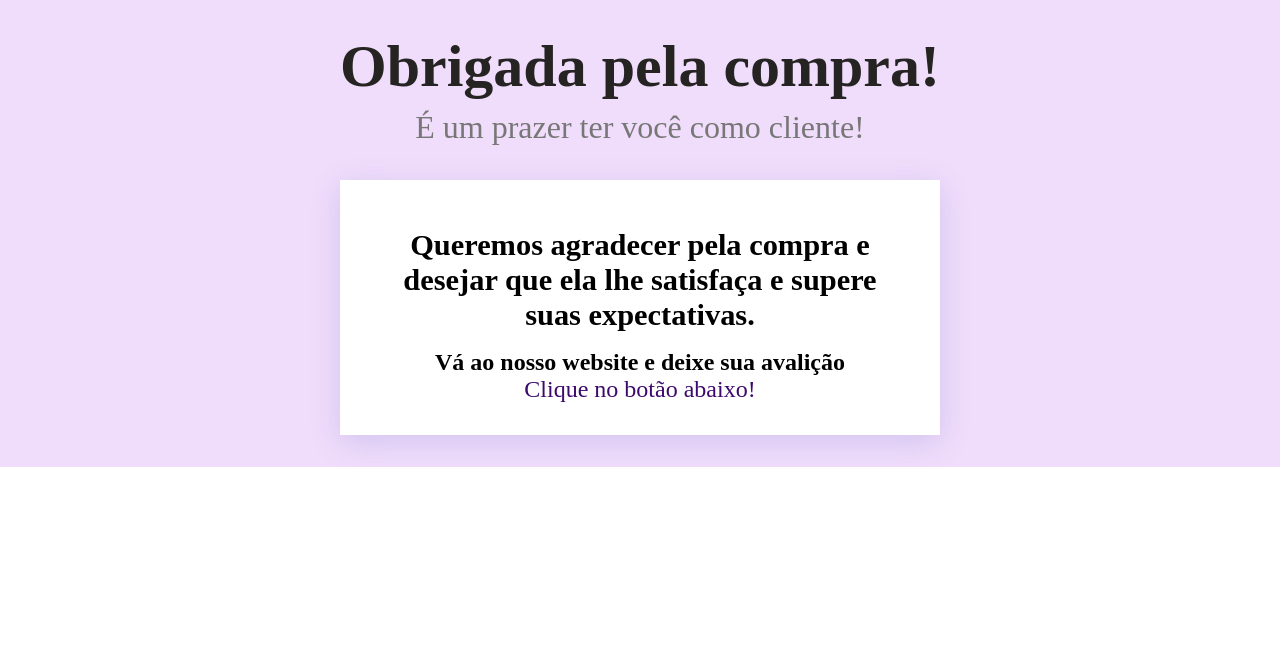
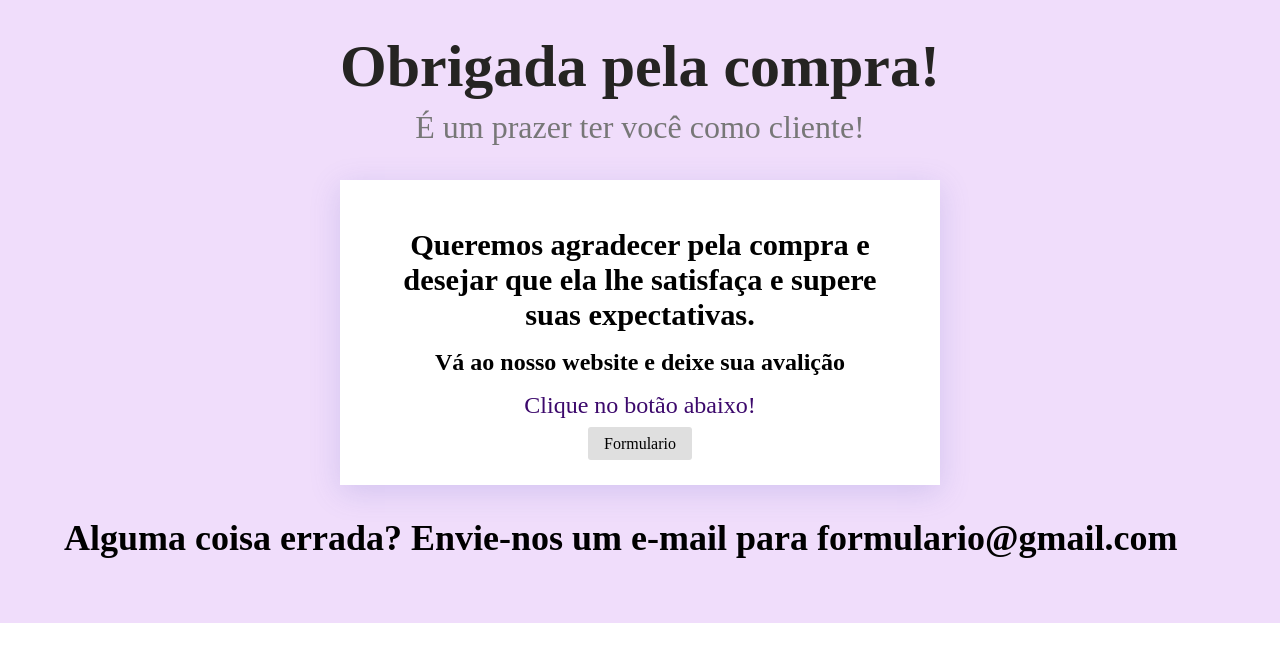
Before and after one commit to dandarabianca/agradecimento-form, a React (Create React App) app: page / in a window 1280 px wide. Shown: the top 662 px of the page. Built offline with nearby package versions, Linux system fonts and the light colour scheme.

Commit message:
Finalizando

```diff
--- a/src/App.jsx
+++ b/src/App.jsx
@@ -1,12 +1,14 @@
 import './App.css';
 import Home from './Assets/Components/Home';
 import Menu from './Assets/Components/Menu';
+import Contacts from './Assets/Components/Contacts';
 
 function App() {
   return (
     <div className="app">
      <Home/>
      <Menu/>
+     <Contacts/>
     </div>
   );
 }
--- /dev/null
+++ b/src/Assets/Components/Contacts/index.jsx
@@ -0,0 +1,10 @@
+import React from "react";
+import "./styles.css";
+
+export default function Contacts(){
+    return(
+        <div className="contact-container">
+            <h2>Alguma coisa errada? Envie-nos um e-mail para formulario@gmail.com</h2>
+        </div>
+    );
+}
--- /dev/null
+++ b/src/Assets/Components/Contacts/styles.css
@@ -0,0 +1,6 @@
+.contact-container{
+    display: flex;
+    margin: 2rem;
+    font-size: 1.5rem;
+    align-items: center;
+}
--- a/src/Assets/Components/Menu/index.jsx
+++ b/src/Assets/Components/Menu/index.jsx
@@ -1,16 +1,29 @@
 import React from "react";
-import './styles.css';
+import "./styles.css";
 
-export default function Menu(){
-    return(
+export default function Menu() {
+  return (
     <div className="menu-container">
-        <h1>Queremos agradecer pela compra e desejar que ela lhe satisfaça e supere suas expectativas.</h1>
+      <h1>
+        Queremos agradecer pela compra e desejar que ela lhe satisfaça e supere
+        suas expectativas.
+      </h1>
 
-        <h2>Vá ao nosso website e deixe sua avalição</h2>
+      <h2>Vá ao nosso website e deixe sua avalição</h2>
 
-        <div className="button-container">
-            <span>Clique no botão abaixo!</span>
-        </div>
+      <div className="button-container">
+        <span>Clique no botão abaixo!</span>
+      </div>
+      <div className="card-styles">
+        <a
+          href="https://dandara-formulario.netlify.app/"
+          target="_self"
+          rel="noreferrer"
+          className="styles-a"
+        >
+          Formulario
+        </a>
+      </div>
     </div>
-    );
+  );
 }
--- a/src/Assets/Components/Menu/styles.css
+++ b/src/Assets/Components/Menu/styles.css
@@ -11,7 +11,26 @@
     font-size: 1.9rem;
     margin: 1rem;
 }
+.button-container{
+    margin: 1rem;
+}
 .button-container span{
     font-size: 1.5rem;
     color: #3c096c;
 }
+.card-styles a{
+    background-color: #dfdfdf;
+    color: black;
+    padding: 0.5rem 1rem;
+    border-radius: 3px;
+    border: none;
+    cursor: pointer;
+    transition: 0.3s;
+    align-items: center;
+    font-size: 1rem;
+    text-decoration: none;
+}
+
+.card-styles a:hover {
+    background-color:  #9d8189;
+}
--- a/src/Assets/Components/Thenks/styles.css
+++ /dev/null
@@ -1,3 +0,0 @@
-/* .thenks-container span{
-    font-size: 1.5rem;
-}*/
```
Also changed, not shown: src/Assets/Components/Thenks/index.jsx (deleted, +0 -13 lines).
